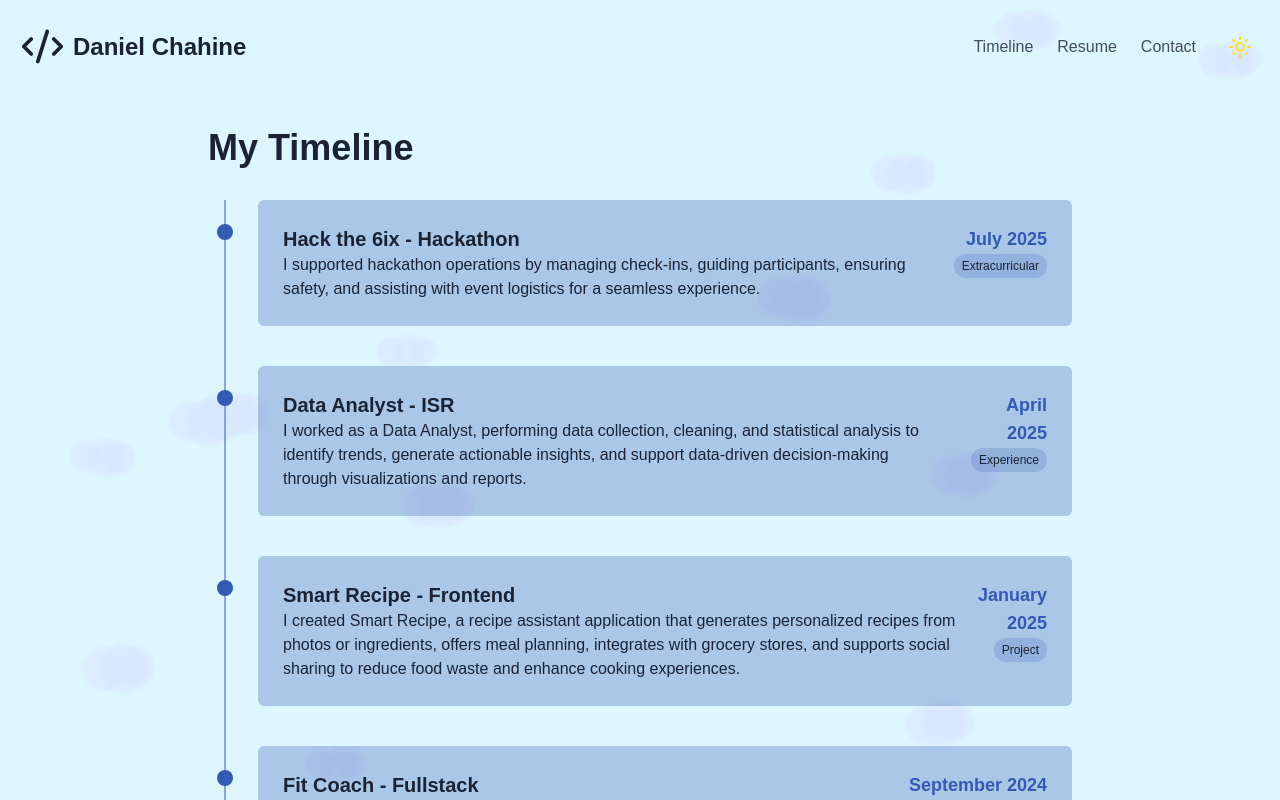
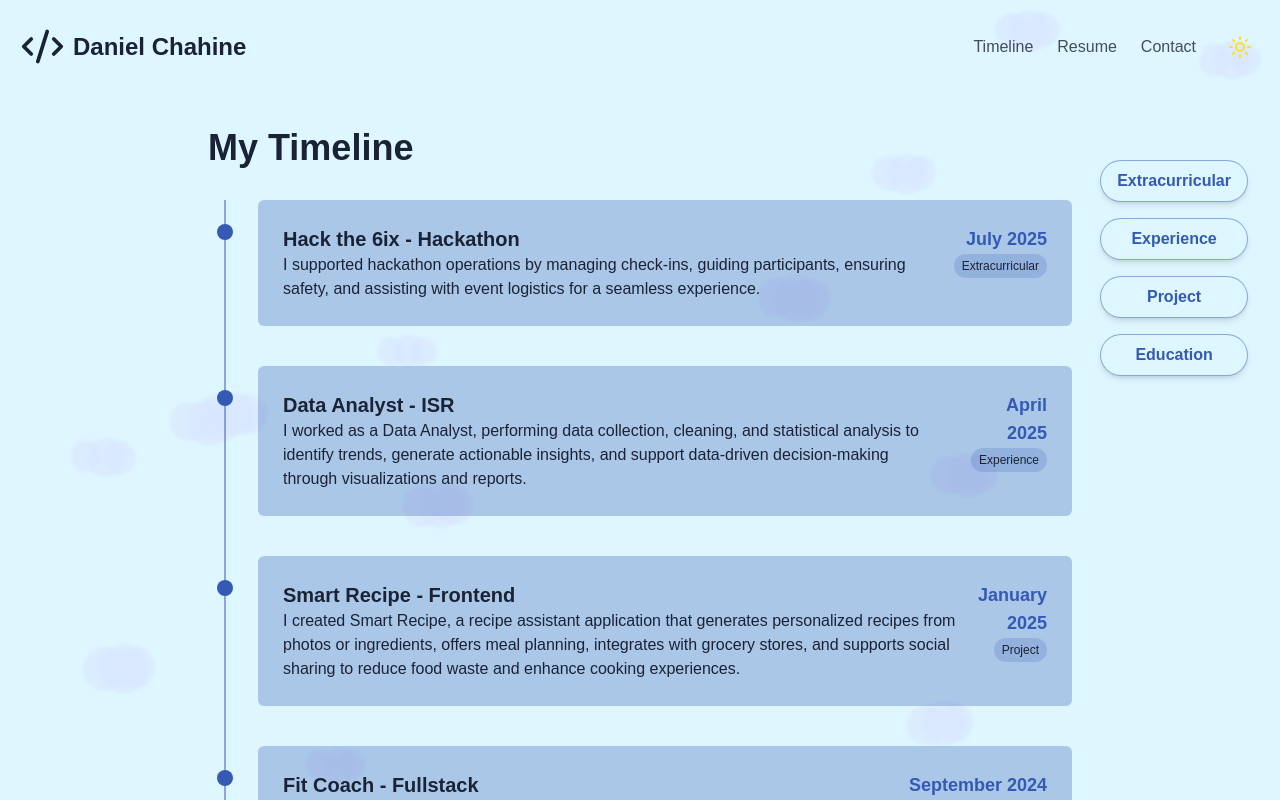
Before and after one commit to DanielChahine0/DanielChahine0.github.io, a React (Vite) app: page /timeline in a window 1280 px wide. Shown: the top 800 px of the page. Built offline with nearby package versions, Linux system fonts and the light colour scheme; a web font is replaced by a local one.

Commit message:
added filters for the timeline section

```diff
--- a/src/pages/Timeline.jsx
+++ b/src/pages/Timeline.jsx
@@ -1,3 +1,5 @@
+
+import { useState } from "react";
 import { NavBar } from "../components/NavBar";
 import { Footer } from "../components/Footer";
 import { StarBackground } from "../components/StarBackground";
@@ -103,6 +105,32 @@ const timelineEvents = [
 ];
 
 export const Timeline = () => {
+  const categories = [
+	"Extracurricular",
+	"Experience",
+	"Project",
+	"Education"
+  ];
+  const [selectedCategories, setSelectedCategories] = useState([]);
+
+  // Only show events matching selected categories, or all if none selected
+  const filteredEvents =
+	selectedCategories.length === 0
+	  ? timelineEvents
+	  : timelineEvents.filter((event) =>
+		  selectedCategories.includes(event.category)
+		);
+
+  const handleCategoryClick = (category) => {
+	setSelectedCategories((prev) => {
+	  if (prev.includes(category)) {
+		return prev.filter((c) => c !== category);
+	  } else {
+		return [...prev, category];
+	  }
+	});
+  };
+
   return (
 	<PageTransition className="min-h-screen bg-background text-foreground overflow-x-hidden relative">
 	  {/* Background Effects - positioned with lower z-index */}
@@ -124,8 +152,25 @@ export const Timeline = () => {
 			<h1 className="text-3xl md:text-4xl font-bold">My Timeline</h1>
 		  </div>
 
+		  {/* Category Filter Buttons */}
+		  <div className="flex flex-col fixed right-8 top-40 z-30 gap-4">
+			{categories.map((cat) => (
+			  <button
+				key={cat}
+				onClick={() => handleCategoryClick(cat)}
+				className={`px-4 py-2 rounded-full border font-semibold transition-colors duration-200 shadow-md
+				  ${selectedCategories.includes(cat)
+					? "bg-primary text-background border-primary"
+					: "bg-background text-primary border-primary/50 hover:bg-primary/10"}
+				`}
+			  >
+				{cat}
+			  </button>
+			))}
+		  </div>
+
 		  <div className="relative border-l-2 border-primary/50 pl-8 ml-4 space-y-10">
-						{timelineEvents.map((event, index) => (
+			{filteredEvents.map((event, index) => (
 			  <div key={index} className="relative">
 				{/* Dot on timeline - outside the hover element */}
 				<div className="absolute w-4 h-4 bg-primary rounded-full -left-[41px] top-6"></div>
```
Lines whose indentation alone changed are shown as unchanged.
